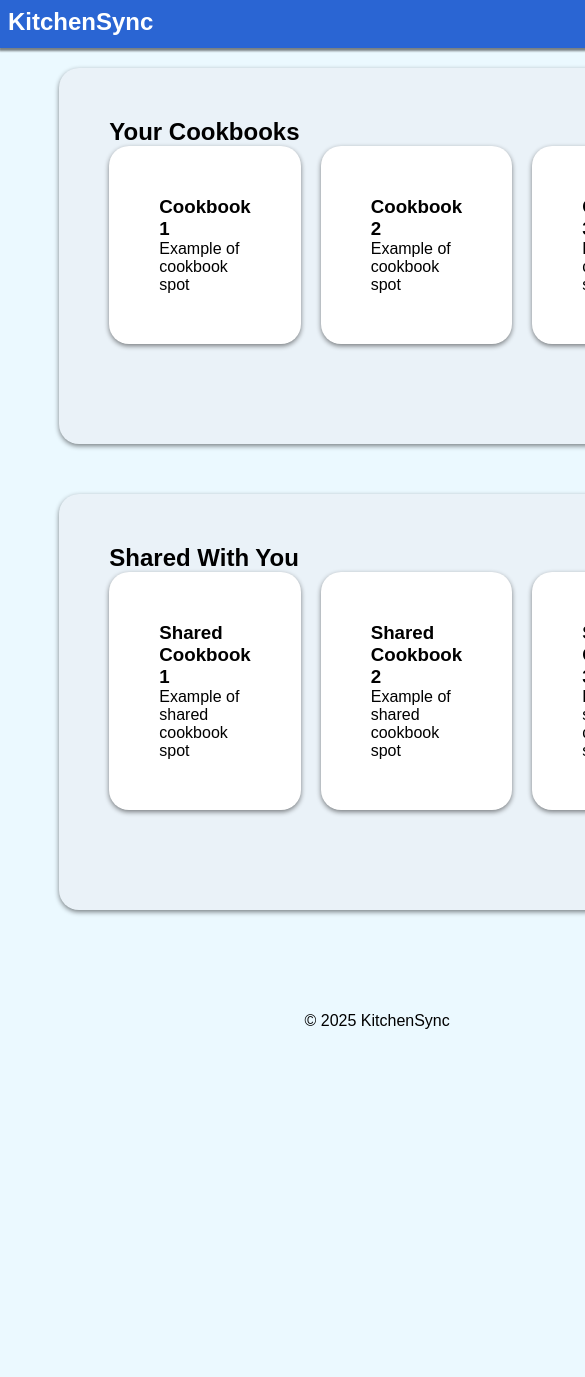
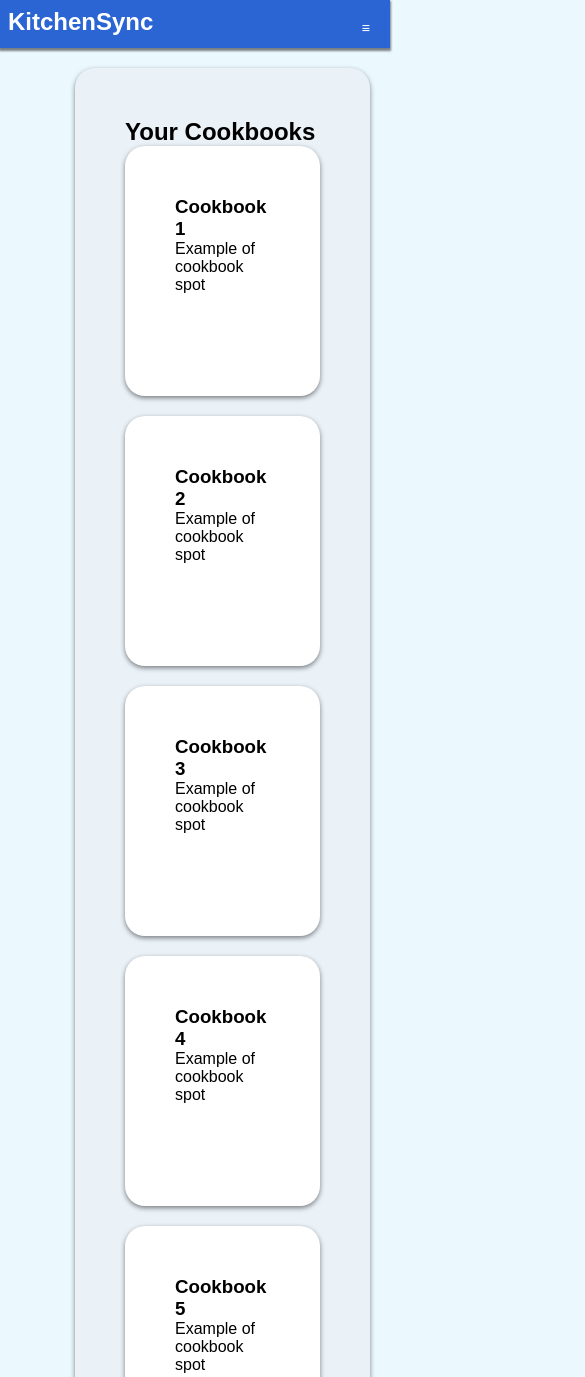
Before and after one commit to mayqatwit/WebDevFinalProject, a plain HTML site: page home.html in a window 390 px wide. Shown: the top 1377 px of the page, 585 px wide, since content can reach past the window. Before the commit the page ends 1062 px from the top, so only its background shows below. Drawn offline with Linux system fonts and the light colour scheme.

Commit message:
Added better mobile support, changed the way the site handles window resizing

```diff
--- a/home.html
+++ b/home.html
@@ -10,7 +10,7 @@
 </head>
 
 <body>
-    <nav><H2>KitchenSync</H2><button id="toggleButton" onclick="toggleSidebar()">≡</button></nav>
+    <nav><h2>KitchenSync</h2><button id="toggleButton" onclick="toggleSidebar()">≡</button></nav>
     <aside id="sidebar">
         <ul>
             <li><a class="sidebarItems" href="home.html">Home</a></li>
@@ -20,7 +20,7 @@
     </aside>
 
     <main>
-        <section id="userCookbooks">
+        <section class="cookbookContainer">
             <h2>Your Cookbooks</h2>
             <div class="flex-container">
                 <section class="cookbook" onclick="location.href='cookbook.html'">
@@ -35,10 +35,22 @@
                     <h3>Cookbook 3</h3>
                     <p>Example of cookbook spot</p>
                 </section>
+                <section class="cookbook" onclick="location.href='cookbook.html'">
+                    <h3>Cookbook 4</h3>
+                    <p>Example of cookbook spot</p>
+                </section>
+                <section class="cookbook" onclick="location.href='cookbook.html'">
+                    <h3>Cookbook 5</h3>
+                    <p>Example of cookbook spot</p>
+                </section>
+                <section class="cookbook" onclick="location.href='cookbook.html'">
+                    <h3>Add new Cookbook</h3>
+                    <h1>+</h1>
+                </section>
             </div>
         </section>
 
-        <section id="sharedCookbooks">
+        <section class="cookbookContainer">
             <h2>Shared With You</h2>
             <div class="flex-container">
                 <section class="cookbook" onclick="location.href='cookbook.html'">
--- a/styles/style.css
+++ b/styles/style.css
@@ -53,6 +53,8 @@ body {
     box-shadow: 0 2px 5px rgba(0, 0, 0, 0.486);
     transition: background-color 0.3s ease;
     cursor: pointer;
+    height:150px;
+    width: 150px;
 }
 
 .cookbook:hover {
@@ -60,9 +62,17 @@ body {
     cursor: pointer;
 }
 
+.cookbookContainer {
+    margin: 50px;
+}
+
+
 .flex-container {
     display: flex;
+    flex-direction: row;
+    align-items: flex-start;
     gap: 20px;
+    flex-wrap: wrap;
 }
 
 footer {
@@ -97,16 +107,12 @@ nav{
 nav h2 {
     margin: 0;
     padding: 0.5rem;
-    flex-grow: 1;
 }
 
 section {
     padding: 50px;
     border-radius: 20px;
     background-color: var(--section-bg-color);
-    margin: auto;
-    width: 75%;
-    margin-bottom: 50px;
     box-shadow: 0 2px 5px rgba(0, 0, 0, 0.486);
 }
 
@@ -120,16 +126,29 @@ section {
     display: none;
 }
 
-@media(max-width: 800px) {
+@media(max-width: 500px) {
     aside {
         position: fixed;
-        width: 300px;
+        width: 75%;
         display: none;
 
     }
     body {
         grid-template-columns: 1fr;
     }
+    .cookbookContainer {
+        margin: 0px;
+        margin-bottom: 20px;
+    }
+    .cookbook{
+        width: 95px;
+
+    }
+    .flex-container {
+        flex-direction: column;
+        align-items: center;
+    }
+
     .show{
         display: block;
     }
```
Also changed, not shown: login.html (+17 -0 lines).
